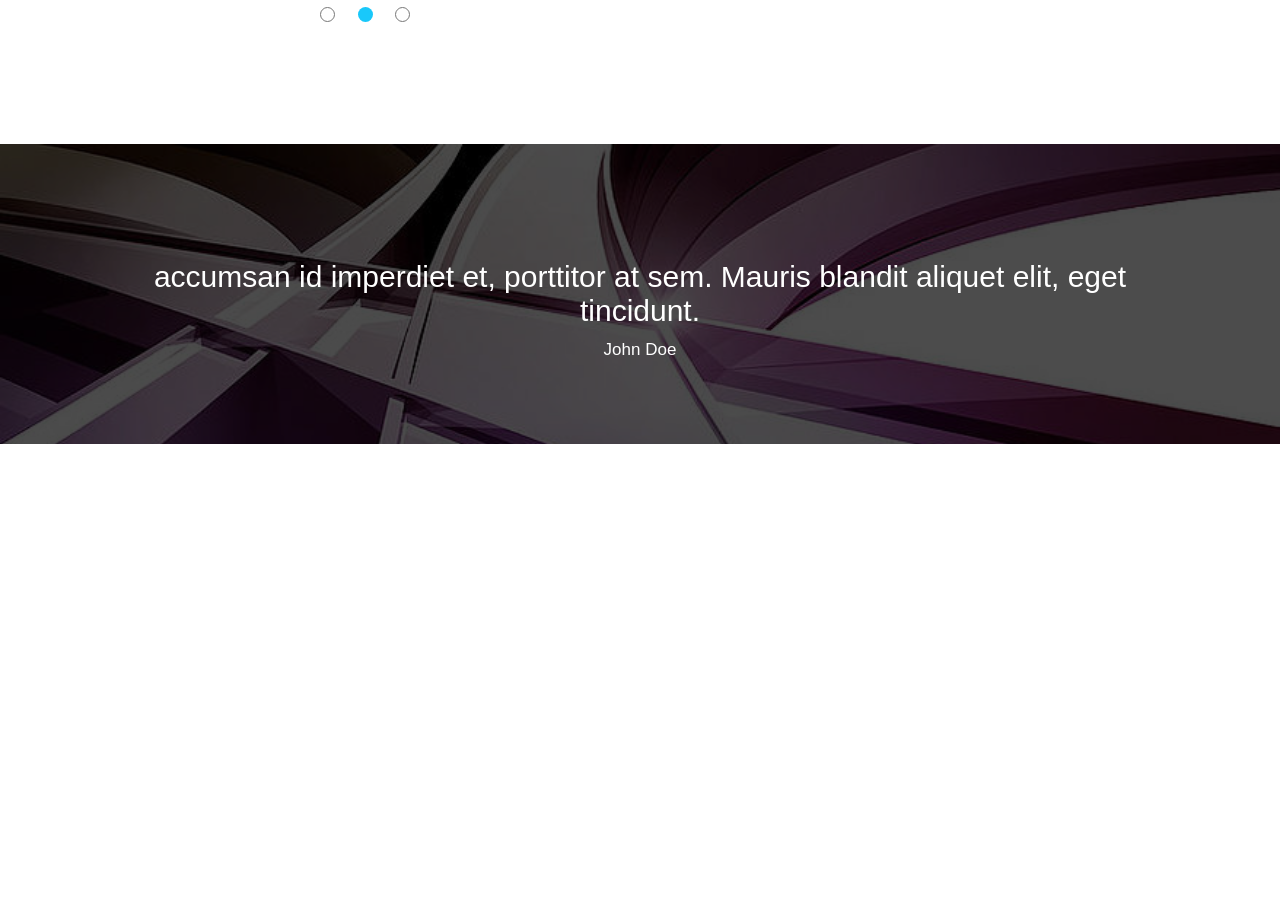
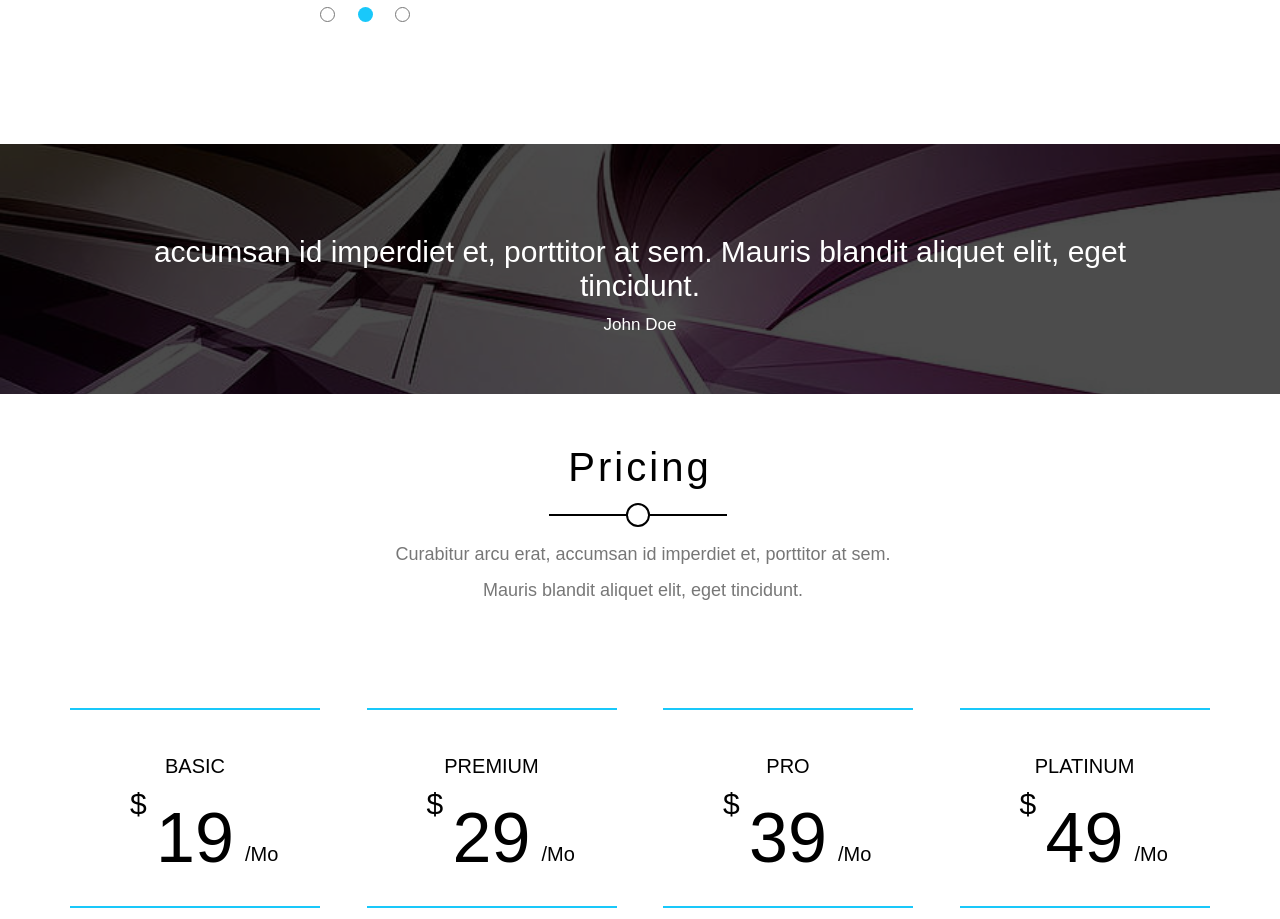
Before and after one commit to Termedelo/elzeroWeb, a PHP site: page / in a window 1280 px wide; the page is wider, and only the part inside the window is pictured. Shown: the part 5581-6500 px from the top of that part. Before the commit the page ends 6025 px from the top of that part, so only its background shows below. Run offline with PHP 8.4, Linux system fonts and the light colour scheme.

Commit message:
i completed the pricing section i will not work on the responsive design one more time

```diff
--- a/TemplateTwo/css/Kasper.css
+++ b/TemplateTwo/css/Kasper.css
@@ -837,7 +837,7 @@ header .container .bars {
 }
 .About .Quote {
   width: 100%;
-  height: 300px;
+  height: 250px;
   margin-top: 150px;
   position: relative;
   background-image: url(/TemplateTwo/images/quote.jpg);
@@ -847,7 +847,7 @@ header .container .bars {
 .Quote::before {
   content: "";
   width: 100%;
-  height: 300px;
+  height: 250px;
   position: absolute;
   background-color: rgb(0 0 0 / 70%);
   z-index: 1;
@@ -874,3 +874,167 @@ header .container .bars {
   font-size: 17px;
 }
 /*End of About*/
+
+/*Start of Pricing*/
+.pricing .container {
+  position: relative;
+}
+.pricing .container .Prices {
+  margin-top: 100px;
+  display: grid;
+  grid-template-columns: repeat(auto-fill, minmax(250px, 1fr));
+  column-gap: 46px;
+}
+.pricing .container .Prices .subscription {
+  width: 250px;
+  height: 200px;
+  text-align: center;
+  border-top: solid 2px var(--main-color);
+  border-bottom: solid 2px var(--main-color);
+}
+.pricing .container .Prices .subscription h3 {
+  font-size: 20px;
+  font-weight: normal;
+  text-transform: uppercase;
+  margin-top: 45px;
+}
+.pricing .container .Prices .subscription h1 {
+  font-size: 70px;
+  font-weight: 500;
+  margin-top: 20px;
+  position: relative;
+}
+.pricing .container .Prices .subscription h1::before {
+  content: "$";
+  font-size: 30px;
+  font-weight: normal;
+  position: absolute;
+  top: -11px;
+  left: 60px;
+}
+.pricing .container .Prices .subscription h1::after {
+  content: "/Mo";
+  font-size: 20px;
+  position: absolute;
+  top: 45px;
+  left: 175px;
+}
+.pricing .container .Prices .subscription p {
+  padding: 20px;
+  margin: 0 37px;
+  border-bottom: solid 2px var(--main-color);
+}
+.pricing .container .Prices .subscription p:nth-child(6) {
+  margin: 0;
+}
+.pricing .container .Prices .subscription a {
+  width: 100px;
+  height: 60px;
+  display: block;
+  margin-left: 75px;
+  margin-top: 20px;
+  padding-top: 20px;
+  border: solid 2px var(--main-color);
+  border-radius: 10px;
+}
+.pricing .container .foot {
+  text-align: center;
+  margin-top: 400px;
+}
+.pricing .container .foot p {
+  font-size: 20px;
+  text-transform: uppercase;
+}
+.pricing .container .foot a {
+  width: 150px;
+  height: 50px;
+  display: inline-block;
+  margin-top: 20px;
+  padding-top: 18px;
+  color: black;
+  background-color: white;
+  border: solid 1px black;
+  border-radius: 10px;
+  transition: 0.5s;
+}
+.pricing .container .foot a:hover {
+  color: white;
+  border-color: transparent;
+  background-color: var(--main-color);
+  transform: rotateX(1turn);
+}
+.pricing .enterEmail {
+  width: 100%;
+  height: 200px;
+  margin-top: 70px;
+  background-image: url(../images/subscribe.jpg);
+  background-size: cover;
+  background-repeat: no-repeat;
+  position: relative;
+}
+.pricing .enterEmail::before {
+  content: "";
+  width: 100%;
+  height: 200px;
+  position: absolute;
+  background-color: rgb(0 0 0 / 70%);
+  z-index: 1;
+}
+.pricing .enterEmail form {
+  position: absolute;
+  left: 285px;
+  top: calc(50% + 20px);
+  text-align: center;
+  transform: translate(-50%, -50%);
+  z-index: 2;
+}
+.pricing .enterEmail form input {
+  width: 300px;
+  height: 50px;
+  color: white;
+  padding-left: 50px;
+  border: solid 1px white;
+  border-top-left-radius: 12px;
+  border-bottom-left-radius: 12px;
+  border-right-color: transparent;
+  background-color: transparent;
+}
+.pricing .enterEmail form input::placeholder {
+  color: white;
+  padding: 50px;
+  padding-left: 0px;
+}
+.pricing .enterEmail form::before {
+  font-family: "Font Awesome 5 Free";
+  content: "\f0e0";
+  font-weight: 900;
+  font-size: 25px;
+  color: white;
+  position: absolute;
+  left: 20px;
+  top: 10px;
+}
+.pricing .enterEmail form a {
+  color: white;
+  width: 130px;
+  height: 50px;
+  padding-top: 15px;
+  margin-left: -5px;
+  display: inline-block;
+  border: solid 1px white;
+  border-left-color: transparent;
+  text-transform: uppercase;
+  border-top-right-radius: 12px;
+  border-bottom-right-radius: 12px;
+  background-color: var(--main-color);
+}
+.pricing .enterEmail p {
+  color: white;
+  line-height: 2;
+  position: absolute;
+  left: 525px;
+  top: calc(50% - 16px);
+  font-size: 19px;
+  z-index: 2;
+}
+/*End of Pricing*/
--- a/TemplateTwo/index.html
+++ b/TemplateTwo/index.html
@@ -327,10 +327,77 @@
           </div>
         </div>
       </div>
-        <div class="Quote">
-          <Q>accumsan id imperdiet et, porttitor at sem. Mauris blandit aliquet elit, eget tincidunt.</Q>
+      <div class="Quote">
+        <q
+          >accumsan id imperdiet et, porttitor at sem. Mauris blandit aliquet
+          elit, eget tincidunt.</q
+        >
+      </div>
+    </div>
+    <!--End of About Us-->
+
+    <!--Start of Pricing-->
+    <div class="pricing">
+      <div class="container">
+        <h1 class="ReusableHead" id="About">Pricing</h1>
+        <p class="ReusablePar">
+          Curabitur arcu erat, accumsan id imperdiet et, porttitor at sem.
+          Mauris blandit aliquet elit, eget tincidunt.
+        </p>
+        <div class="Prices">
+          <div class="subscription">
+            <h3>Basic</h3>
+            <h1>19</h1>
+            <p>Feature No 1</p>
+            <p>Extra Feature</p>
+            <p>Extra Feature No 2</p>
+            <p>Feature</p>
+            <a href="#">Buy Now</a>
+          </div>
+          <div class="subscription">
+            <h3>Premium</h3>
+            <h1>29</h1>
+            <p>Feature No 1</p>
+            <p>Extra Feature</p>
+            <p>Extra Feature No 2</p>
+            <p>Feature</p>
+            <a href="#">Buy Now</a>
+          </div>
+          <div class="subscription">
+            <h3>pro</h3>
+            <h1>39</h1>
+            <p>Feature No 1</p>
+            <p>Extra Feature</p>
+            <p>Extra Feature No 2</p>
+            <p>Feature</p>
+            <a href="#">Buy Now</a>
+          </div>
+          <div class="subscription">
+            <h3>Platinum</h3>
+            <h1>49</h1>
+            <p>Feature No 1</p>
+            <p>Extra Feature</p>
+            <p>Extra Feature No 2</p>
+            <p>Feature</p>
+            <a href="#">Buy Now</a>
+          </div>
+        </div>
+        <div class="foot">
+          <p>Contact us if you have special request</p>
+          <a href="#">Contact Us</a>
         </div>
       </div>
-    <!--End of About Us-->
+      <div class="enterEmail">
+        <form action="a.php">
+          <input type="text" class="input" placeholder="Enter Your Email" />
+          <a href="#">subscribe</a>
+        </form>
+        <p>
+          Curabitur arcu erat, accumsan id imperdiet et, porttitor at sem.
+          Mauris blan dit aliquet elit, eget tincidunt.
+        </p>
+      </div>
+    </div>
+    <!--End of Pricing-->
   </body>
 </html>
```
Also changed, not shown: TemplateTwo/images/subscribe.jpg (added).
